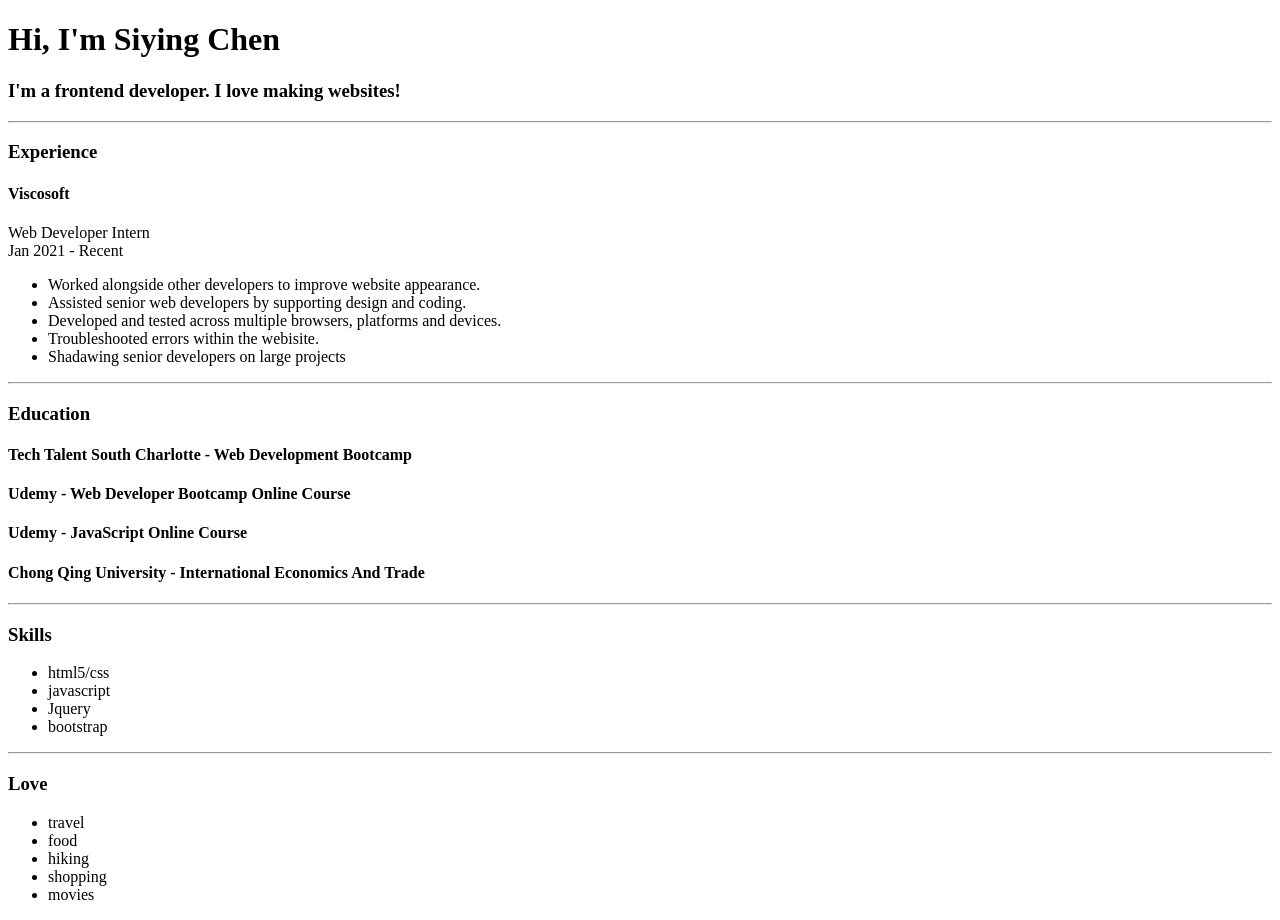
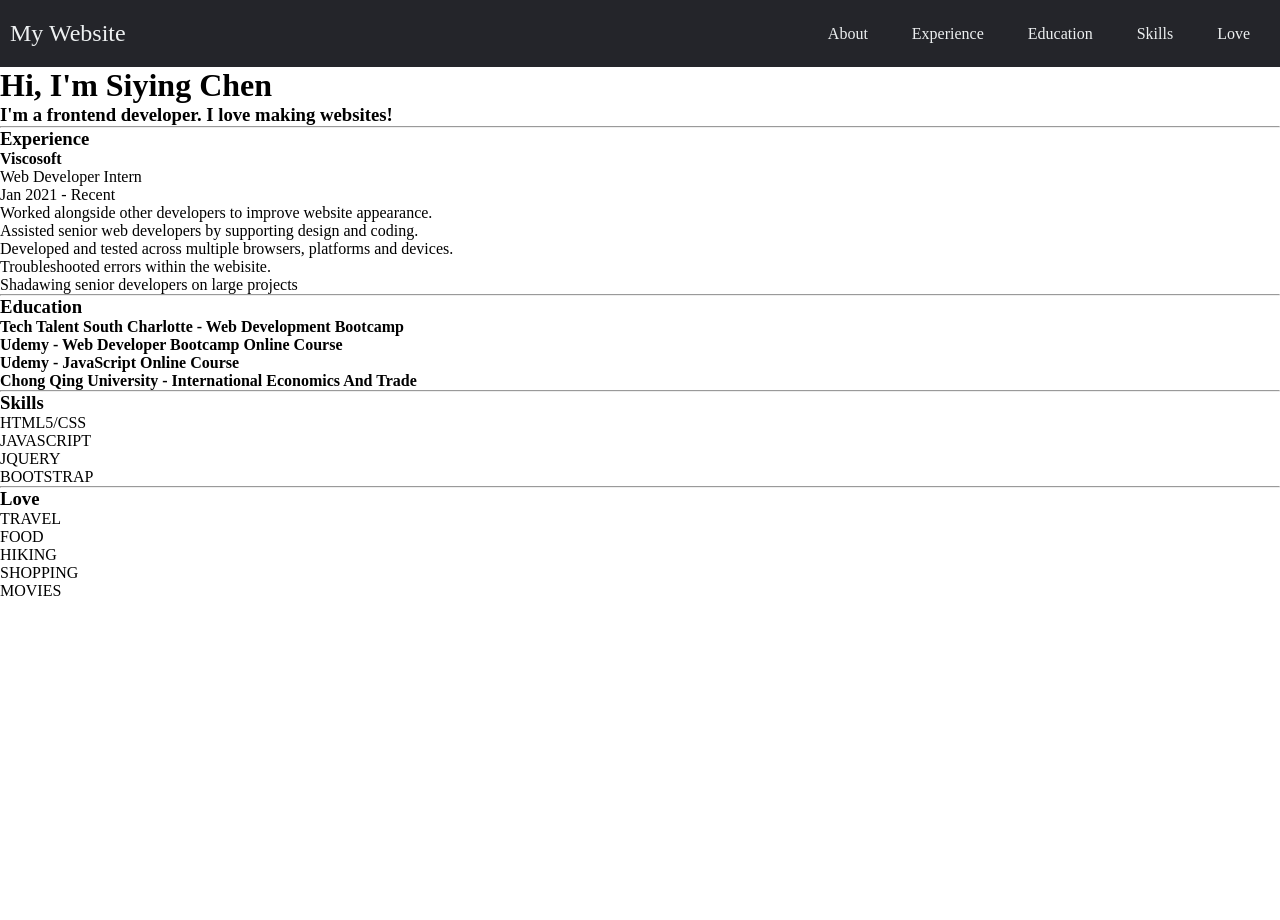
Before and after one commit to lianliansy/personalwebsite, a plain HTML site: page index.html in a window 1280 px wide. After the commit the page ends 800 px from the top, so only its background shows below. Drawn offline with Linux system fonts and the light colour scheme.

Commit message:
adding the navbar and styles.css

```diff
--- a/index.html
+++ b/index.html
@@ -5,16 +5,30 @@
     <meta charset="UTF-8">
     <meta http-equiv="X-UA-Compatible" content="IE=edge">
     <meta name="viewport" content="width=device-width, initial-scale=1.0">
+    <link rel="stylesheet" href="./styles.css">
     <title>My Website</title>
 </head>
 
 <body>
-    <main>
-        <header><h1>Hi, I'm Siying Chen</h1></<header>
-        <h3>I'm a frontend developer. I love making websites!</h3>
+    <header>
+           <a id="logo" href="./index.html">My Website</a>
+        <nav>
+            <ul id="navbar">
+            <li><a href="">About</a></li>
+            <li><a href="#experience">Experience</a></li>
+            <li><a href="#education">Education</a></li>
+            <li><a href="#skills">Skills</a></li>
+            <li><a href="#love">Love</a></li>
+            </ul>
+        </nav>
+    </header>
+            <main>
+        <h1>Hi, I'm Siying Chen</h1>
+        <h3 class="description">I'm a frontend developer. I love making websites!</h3>
+
         <hr>
 
-        <h3>Experience</h3>
+        <h3 id="experience">Experience</h3>
         <h4>Viscosoft</h4>
         <div>Web Developer Intern</div>
         <div>Jan 2021 - Recent</div>
@@ -27,15 +41,15 @@
        </ul>
 
         <hr>
-        <h3>Education</h3>
+        <h3 id="education">Education</h3>
         <h4>Tech Talent South Charlotte - Web Development Bootcamp</h4>
         <h4>Udemy - Web Developer Bootcamp Online Course</h4>
         <h4>Udemy - JavaScript Online Course</h4>
         <h4>Chong Qing University - International Economics And Trade</h4>
 
         <hr>
-        <h3>Skills</h3>
-        <ul>
+        <h3 id="skills">Skills</h3>
+        <ul class="list">
             <li>html5/css</li>
             <li>javascript</li>
             <li>Jquery</li>
@@ -44,8 +58,8 @@
 
         <hr>
 
-        <h3>Love</h3>
-        <ul>
+        <h3 id="love">Love</h3>
+        <ul class="list">
             <li>travel</li>
             <li>food</li>
             <li>hiking</li>
@@ -54,5 +68,4 @@
         </ul>
     </main>
 </body>
-
 </html>
--- /dev/null
+++ b/styles.css
@@ -0,0 +1,37 @@
+* {
+	box-sizing: border-box;
+	margin: 0;
+	padding: 0;
+}
+
+#logo {
+	color: #edf0f1;
+	text-decoration: none;
+	font-size: 24px;
+}
+
+#navbar a {
+	color: #edf0f1;
+	text-decoration: none;
+}
+
+#navbar li {
+	display: inline-block;
+	padding: 0px 20px;
+}
+
+header {
+	display: flex;
+	justify-content: space-between;
+	align-items: center;
+	background-color: #24252a;
+	padding: 20px 10px;
+}
+
+li {
+	list-style: none;
+}
+
+.list li {
+	text-transform: uppercase;
+}
```
